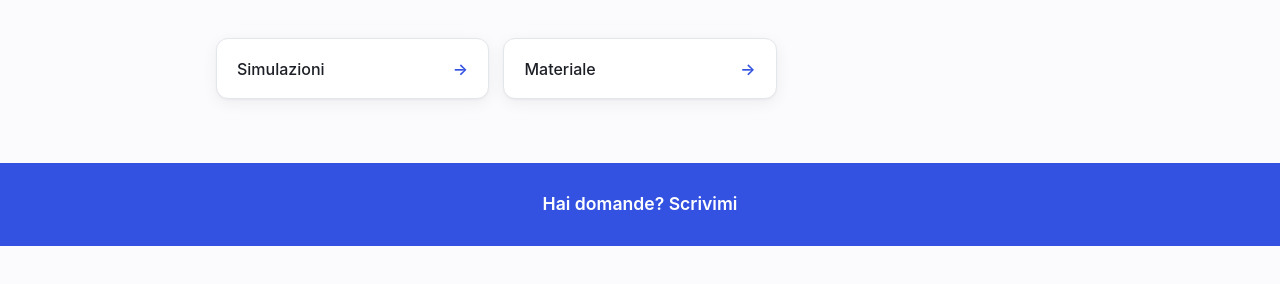
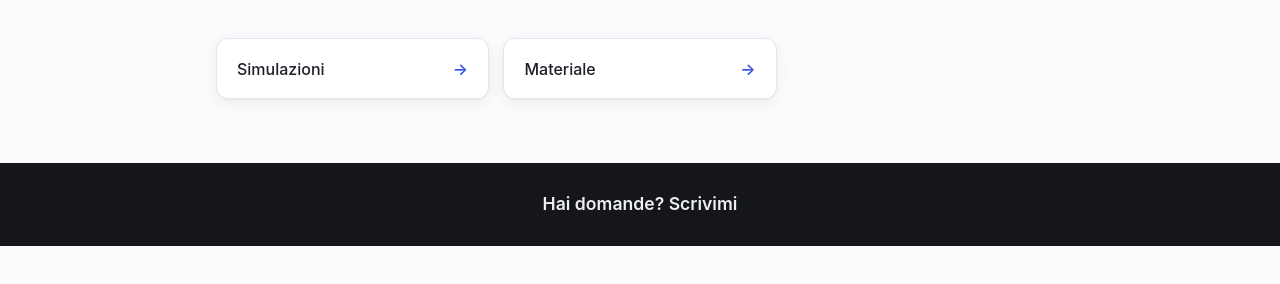
Before and after one commit to alessandroravelli/simulazioni-fisica-matematica, a plain HTML site: page public/index.html in a window 1280 px wide. Shown: the part 322-606 px from the top of the page. Drawn offline with Linux system fonts and the light colour scheme.

Commit message:
Banda contatti: sfondo scuro fisso e testo chiaro, coerente col resto del sito

```diff
--- a/public/assets/css/style.css
+++ b/public/assets/css/style.css
@@ -151,8 +151,8 @@ main.dashboard {
   display: block;
   text-align: center;
   padding: 1.75rem 1.5rem;
-  background: var(--accent);
-  color: var(--accent-fg);
+  background: #14161c;
+  color: #eceef2;
   text-decoration: none;
   font-weight: 600;
   font-size: 1.1rem;
@@ -160,7 +160,7 @@ main.dashboard {
 }
 
 .banda-contatto:hover {
-  opacity: 0.88;
+  opacity: 0.8;
 }
 
 a { color: var(--accent); }
```
